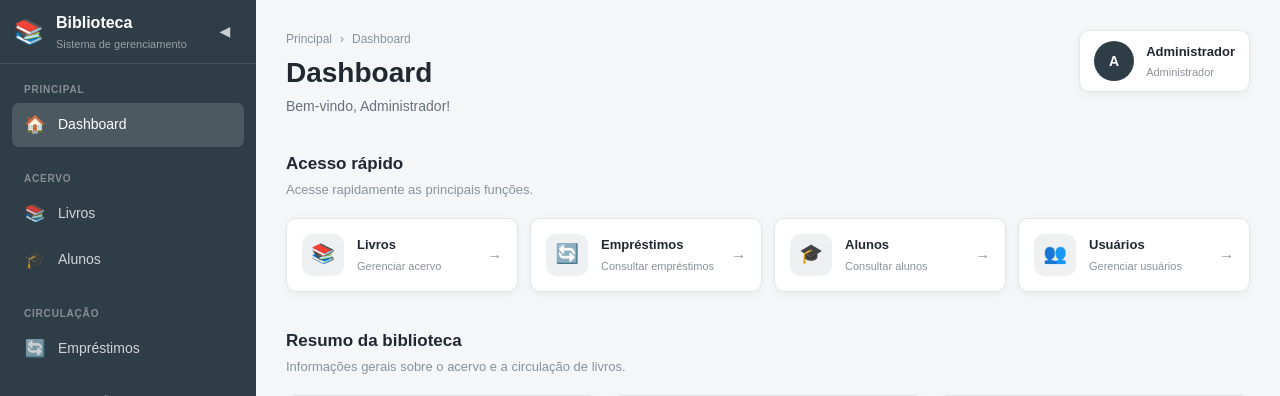
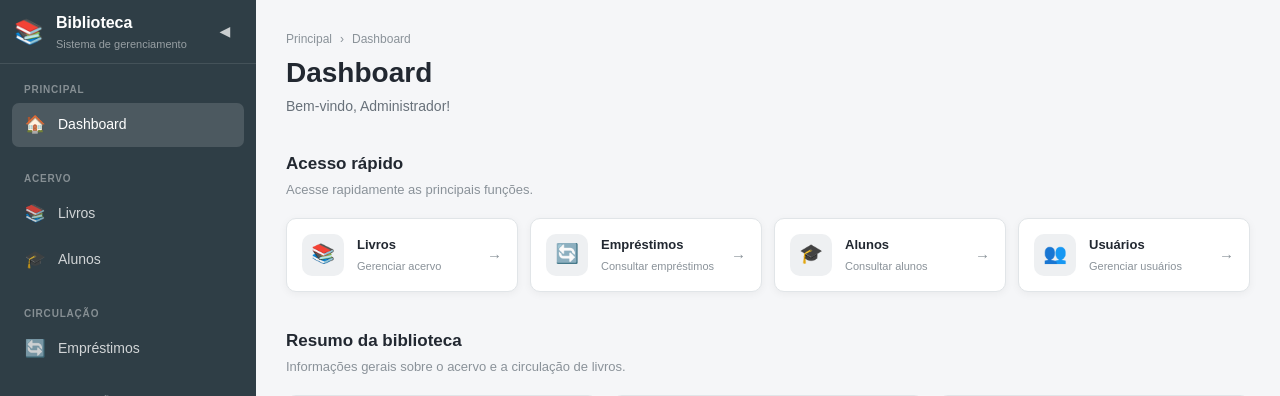
Before and after one commit to lucasferne/biblist, a Flask app: page / in a window 1280 px wide. Shown: the top 396 px of the page. Run offline with Flask 3, Linux system fonts and the light colour scheme; a user stored in the database is signed in; data that the repository does not hold is empty.

Commit message:
primeiro push

```diff
--- a/static/css/style.css
+++ b/static/css/style.css
@@ -1256,18 +1256,16 @@ body.sidebar-recolhida .sidebar-sair {
     border: 1px solid var(--cor-borda);
     border-radius: var(--raio-medio);
 
-    box-shadow: var(--sombra-card);
-
-    transition:
-        transform 0.15s ease,
-        box-shadow 0.15s ease;
-}
+    box-shadow: none;
+}
+
 
 .dashboard-indicador:hover {
-    transform: translateY(-2px);
-
-    box-shadow: var(--sombra-elevada);
-}
+    transform: none;
+
+    box-shadow: none;
+}
+
 
 .dashboard-indicador-conteudo {
     min-width: 0;
--- a/templates/index.html
+++ b/templates/index.html
@@ -19,18 +19,6 @@
       <p class="pagina-subtitulo">Bem-vindo, {{ current_user.nome }}!</p>
     </div>
 
-    <div class="dashboard-perfil">
-      <div class="dashboard-avatar">{{ current_user.nome[0]|upper }}</div>
-
-      <div class="dashboard-perfil-info">
-        <div class="dashboard-perfil-nome">{{ current_user.nome }}</div>
-
-        <div class="dashboard-perfil-tipo">
-          {% if current_user.admin %} Administrador {% else %} Usuário {% endif
-          %}
-        </div>
-      </div>
-    </div>
   </header>
 
   <!-- =====================================================
```
Also changed, not shown: 1 other file.
